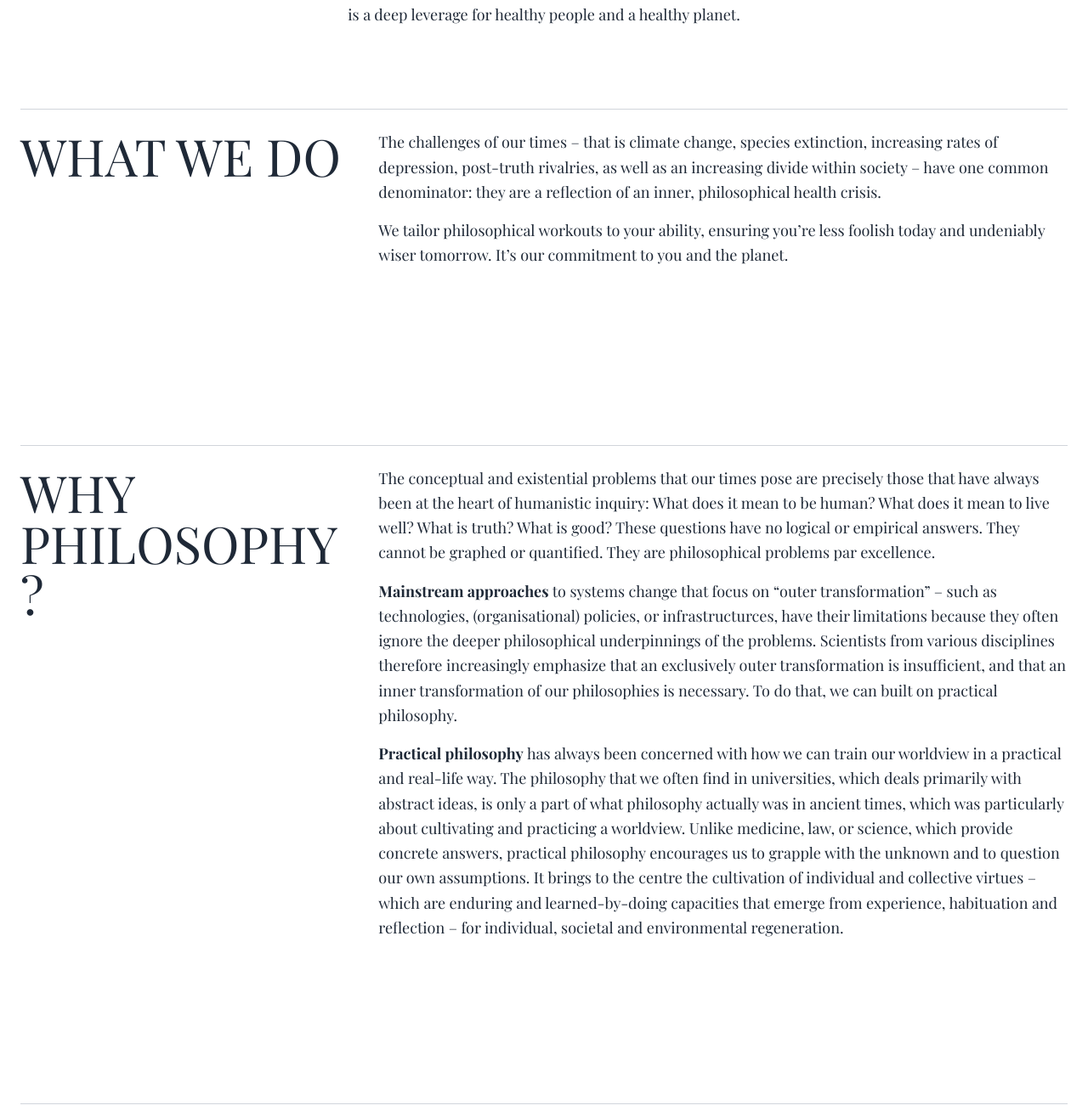
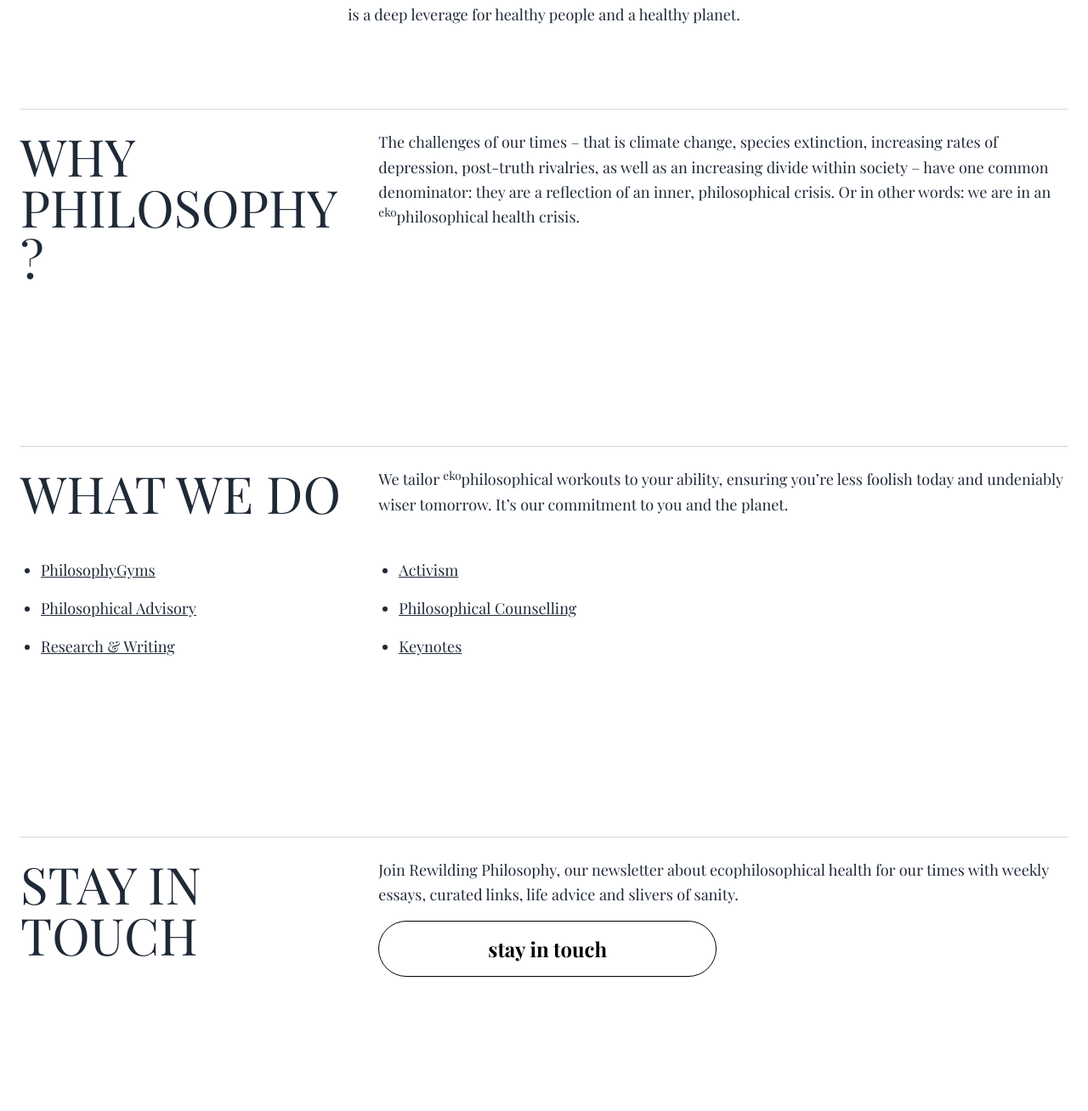
Before and after one commit to JessicaBoehme/jessicaboehme.github.io, a plain HTML site: page index.html in a window 1280 px wide. Shown: the part 512-1820 px from the top of the page at 85% size. Drawn offline with Linux system fonts and the light colour scheme.

Commit message:
changes really?

```diff
--- a/index.html
+++ b/index.html
@@ -1,13 +1,12 @@
 <!DOCTYPE html>
 <html lang="en">
+
 <head>
   <meta charset="UTF-8" />
   <meta name="viewport" content="width=device-width, initial-scale=1.0" />
   <meta name="description" content="Institute for Practical ekoPhilosophy" />
-    <meta
-      name="keywords"
-      content="philosophy, practical philosophy, eko, eco, institute, education, philosophy gym, philosophy counselling, keynotes, research, writing, activism"
-    />
+  <meta name="keywords"
+    content="philosophy, practical philosophy, eko, eco, institute, education, philosophy gym, philosophy counselling, keynotes, research, writing, activism" />
   <meta name="author" content="Jessica Boehme" />
   <meta name="viewport" content="width=device-width, initial-scale=1.0" />
 
@@ -15,12 +14,7 @@
 
   <link rel="stylesheet" href="css/main.css" />
   <link rel="stylesheet" href="css/output.css" />
-    <link
-      rel="stylesheet"
-      href="css/fonts.css"
-      media="print"
-      onload="this.media='all'"
-    />
+  <link rel="stylesheet" href="css/fonts.css" media="print" onload="this.media='all'" />
   <link rel="apple-touch-icon" sizes="180x180" href="/apple-touch-icon.png" />
   <link rel="icon" type="image/png" sizes="32x32" href="/favicon-32x32.png" />
   <link rel="icon" type="image/png" sizes="16x16" href="/favicon-16x16.png" />
@@ -32,68 +26,30 @@
 <body class="bg-white text-gray-800 antialiased">
   <div class="container mx-auto px-6">
     <header class="justify-between items-center py-6 hidden lg:flex">
-        <a href="index.html"
-          ><img src="ipep_logo.png" alt="logo" class="w-48"
-        /></a>
+      <a href="index.html"><img src="ipep_logo.png" alt="logo" class="w-48" /></a>
       <nav>
-          <a
-            href="index.html"
-            class="text-base font-bold hover:text-gray-600 mr-4"
-            >HOME</a
-          >
-          <a
-            href="about.html"
-            class="text-base font-normal hover:text-gray-600 mr-4"
-            >ABOUT</a
-          >
-          <a
-            href="tools.html"
-            class="text-base font-normal hover:text-gray-600 mr-4"
-            >TOOLS</a
-          >
-          <a
-            href="offers.html"
-            class="text-base font-normal hover:text-gray-600 mr-4"
-            >OFFERS
+        <a href="index.html" class="text-base font-bold hover:text-gray-600 mr-4">HOME</a>
+        <a href="about.html" class="text-base font-normal hover:text-gray-600 mr-4">ABOUT</a>
+        <a href="tools.html" class="text-base font-normal hover:text-gray-600 mr-4">TOOLS</a>
+        <a href="offers.html" class="text-base font-normal hover:text-gray-600 mr-4">OFFERS
         </a>
-          <a
-            href="mailto:mail@jessicaboehme.com?subject=About IPEP&body=Dear Jessica, I am interested in your work. Can you tell me more about it?"
-            class="text-base font-normal hover:text-gray-600 inline-block py-2 px-4 border border-gray-900 rounded"
-            >SAY HI</a
-          >
+        <a href="mailto:mail@jessicaboehme.com?subject=About IPEP&body=Dear Jessica, I am interested in your work. Can you tell me more about it?"
+          class="text-base font-normal hover:text-gray-600 inline-block py-2 px-4 border border-gray-900 rounded">SAY
+          HI</a>
       </nav>
     </header>
     <header class="py-6 lg:hidden flex flex-col items-center">
-        <a href="index.html"
-          ><img src="ipep_logo.png" alt="logo" class="w-48"
-        /></a>
+      <a href="index.html"><img src="ipep_logo.png" alt="logo" class="w-48" /></a>
 
       <nav>
-          <a
-            href="index.html"
-            class="text-base font-bold hover:text-gray-600 mr-2"
-            >HOME</a
-          >
-          <a
-            href="about.html"
-            class="text-base font-normal hover:text-gray-600 mr-2 text-underline"
-            >ABOUT</a
-          >
-          <a
-            href="tools.html"
-            class="text-base font-normal hover:text-gray-600 mr-2"
-            >TOOLS</a
-          >
-          <a
-            href="offers.html"
-            class="text-base font-normal hover:text-gray-600 mr-2"
-            >OFFERS
+        <a href="index.html" class="text-base font-bold hover:text-gray-600 mr-2">HOME</a>
+        <a href="about.html" class="text-base font-normal hover:text-gray-600 mr-2 text-underline">ABOUT</a>
+        <a href="tools.html" class="text-base font-normal hover:text-gray-600 mr-2">TOOLS</a>
+        <a href="offers.html" class="text-base font-normal hover:text-gray-600 mr-2">OFFERS
         </a>
-          <a
-            href="mailto:mail@jessicaboehme.com?subject=About IPEP&body=Dear Jessica, I am interested in your work. Can you tell me more about it?"
-            class="text-base font-normal hover:text-gray-200 inline-block py-2 px-2 border border-gray-900 rounded"
-            >SAY HI</a
-          >
+        <a href="mailto:mail@jessicaboehme.com?subject=About IPEP&body=Dear Jessica, I am interested in your work. Can you tell me more about it?"
+          class="text-base font-normal hover:text-gray-200 inline-block py-2 px-2 border border-gray-900 rounded">SAY
+          HI</a>
       </nav>
     </header>
 
@@ -104,29 +60,86 @@
       <p class="text-lg leading-relaxed mb-4 text-center">
         is a deep leverage for healthy people and a healthy planet.
       </p>
+      <section class="mt-12 mb-12 lg:mt-24 lg:mb-48">
+        <div class="border-t border-gray-300"></div>
+        <div class="grid grid-cols-1 lg:grid-cols-3 gap-8 items-top mt-6">
+          <h2 class="text-5xl lg:text-6xl xl:lg:col-span-1 align-top uppercase break-words">
+            WHY PHILOSOPHY?
+          </h2>
+          <div class="lg:col-span-2">
+            <p class="text-lg leading-relaxed mb-4">
+              The challenges of our times – that is climate change, species extinction, increasing rates of depression,
+              post-truth rivalries, as well as an increasing divide within society – have one common denominator: they
+              are a reflection of an inner, philosophical crisis. Or in other words: we are in an
+              <sup>eko</sup>philosophical health crisis.
+            </p>
+          </div>
+        </div>
+      </section>
 
       <section class="mt-12 mb-12 lg:mt-24 lg:mb-48">
         <div class="border-t border-gray-300"></div>
         <div class="grid grid-cols-1 lg:grid-cols-3 gap-8 items-top mt-6">
-            <h2
-              class="text-5xl lg:text-6xl xl:lg:col-span-1 align-top uppercase break-words"
-            >
+          <h2 class="text-5xl lg:text-6xl xl:lg:col-span-1 align-top uppercase break-words">
             WHAT WE DO
           </h2>
           <div class="lg:col-span-2">
             <p class="text-lg leading-relaxed mb-4">
-                The challenges of our times – that is climate change, species
-                extinction, increasing rates of depression, post-truth
-                rivalries, as well as an increasing divide within society – have
-                one common denominator: they are a reflection of an inner,
-                philosophical health crisis.
-              </p>
-              <p class="text-lg leading-relaxed mb-4">
-                We tailor philosophical workouts to your ability, ensuring
-                you’re less foolish today and undeniably wiser tomorrow. It’s
-                our commitment to you and the planet.
+              We tailor <sup>eko</sup>philosophical workouts to your ability, ensuring you’re less foolish today and
+              undeniably wiser
+              tomorrow. It’s our commitment to you and the planet.
             </p>
           </div>
+          <div class="lg:col-span-1">
+            <ul class="list-disc pl-6">
+              <li class="text-lg leading-relaxed mb-4 underline">
+                <a href="tools.html">PhilosophyGyms</a>
+              </li>
+              <li class="text-lg leading-relaxed mb-4 underline">
+                <a href="offers.html#advisory">Philosophical Advisory</a>
+              </li>
+              <li class="text-lg leading-relaxed mb-4 underline">
+                <a href="offers.html#research">Research & Writing</a>
+              </li>
+            </ul>
+          </div>
+
+          <div class="lg:col-span-1">
+            <ul class="list-disc pl-6">
+              <li class="text-lg leading-relaxed mb-4 underline">
+                <a href="offers.html#activism">Activism</a>
+              </li>
+              <li class="text-lg leading-relaxed mb-4 underline">
+                <a href="offers.html#counselling">Philosophical Counselling</a>
+              </li>
+              <li class="text-lg leading-relaxed mb-4 underline">
+                <a href="offers.html#keynotes">Keynotes</a>
+              </li>
+            </ul>
+          </div>
+        </div>
+      </section>
+
+      <section class="mt-12 mb-12 lg:mt-24 lg:mb-48">
+        <div class="border-t border-gray-300"></div>
+        <div class="grid grid-cols-1 lg:grid-cols-3 gap-8 items-top mt-6">
+          <h2 class="text-5xl lg:text-6xl xl:lg:col-span-1 align-top uppercase break-words">
+            STAY IN TOUCH
+          </h2>
+          <div class="lg:col-span-2">
+            <p class="text-lg leading-relaxed mb-4">
+              Join Rewilding Philosophy, our newsletter about ecophilosophical
+              health for our times with weekly essays, curated links, life
+              advice and slivers of sanity.
+            </p>
+
+            <a href="https://jessicaboehme.substack.com/subscribe"
+              class="text-2xl border border-black text-black font-bold mx-auto py-4 px-32 rounded-full inline-block text-center">stay
+              in touch</a>
+          </div>
+        </div>
+      </section>
+    </main>
   </div>
   </section>
 
@@ -137,59 +150,12 @@
             life." - Dale Jamieson
           </blockquote>
         </section> -->
-        <section class="mt-12 mb-12 lg:mt-24 lg:mb-48">
-          <div class="border-t border-gray-300"></div>
-          <div class="grid grid-cols-1 lg:grid-cols-3 gap-8 items-top mt-6">
-            <h2
-              class="text-5xl lg:text-6xl xl:lg:col-span-1 align-top uppercase break-words"
-            >
-              WHY PHILOSOPHY?
-            </h2>
-            <div class="lg:col-span-2">
-              <p class="text-lg leading-relaxed mb-4">
-                The conceptual and existential problems that our times pose are
-                precisely those that have always been at the heart of humanistic
-                inquiry: What does it mean to be human? What does it mean to
-                live well? What is truth? What is good? These questions have no
-                logical or empirical answers. They cannot be graphed or
-                quantified. They are philosophical problems par excellence.
-              </p>
-              <p class="text-lg leading-relaxed mb-4">
-                <span class="font-bold">Mainstream approaches</span> to systems
-                change that focus on “outer transformation” – such as
-                technologies, (organisational) policies, or infrastructurces,
-                have their limitations because they often ignore the deeper
-                philosophical underpinnings of the problems. Scientists from
-                various disciplines therefore increasingly emphasize that an
-                exclusively outer transformation is insufficient, and that an
-                inner transformation of our philosophies is necessary. To do
-                that, we can built on practical philosophy.
-              </p>
-              <p class="text-lg leading-relaxed">
-                <span class="font-bold">Practical philosophy</span> has always
-                been concerned with how we can train our worldview in a
-                practical and real-life way. The philosophy that we often find
-                in universities, which deals primarily with abstract ideas, is
-                only a part of what philosophy actually was in ancient times,
-                which was particularly about cultivating and practicing a
-                worldview. Unlike medicine, law, or science, which provide
-                concrete answers, practical philosophy encourages us to grapple
-                with the unknown and to question our own assumptions. It brings
-                to the centre the cultivation of individual and collective
-                virtues – which are enduring and learned-by-doing capacities
-                that emerge from experience, habituation and reflection – for
-                individual, societal and environmental regeneration.
-              </p>
-            </div>
-          </div>
-        </section>
+
 
   <section class="mt-12 mb-12 lg:mt-24 lg:mb-48">
     <div class="border-t border-gray-300"></div>
     <div class="grid grid-cols-1 lg:grid-cols-3 gap-8 items-top mt-6">
-            <h2
-              class="text-5xl lg:text-6xl xl:lg:col-span-1 align-top uppercase break-words"
-            >
+      <h2 class="text-5xl lg:text-6xl xl:lg:col-span-1 align-top uppercase break-words">
         OUR APPROACH
       </h2>
       <div class="lg:col-span-2">
@@ -211,11 +177,7 @@
           needs to be balanced with right hemispheric sensing (a defocus
           to the whole).
         </p>
-              <img
-                src="PhilosophicalHealth.png"
-                alt="Philosophical Health"
-                class="w-full"
-              />
+        <img src="PhilosophicalHealth.png" alt="Philosophical Health" class="w-full" />
       </div>
     </div>
   </section>
@@ -223,49 +185,7 @@
   <section class="mt-12 mb-12 lg:mt-24 lg:mb-48">
     <div class="border-t border-gray-300"></div>
     <div class="grid grid-cols-1 lg:grid-cols-3 gap-8 items-top mt-6">
-            <h2
-              class="text-5xl lg:text-6xl xl:lg:col-span-1 align-top uppercase break-words"
-            >
-              WHAT WE OFFER
-            </h2>
-            <div class="lg:col-span-1">
-              <ul class="list-disc pl-6">
-                <li class="text-lg leading-relaxed mb-4 underline">
-                  <a href="tools.html">PhilosophyGyms</a>
-                </li>
-                <li class="text-lg leading-relaxed mb-4 underline">
-                  <a href="offers.html#advisory">Philosophical Advisory</a>
-                </li>
-                <li class="text-lg leading-relaxed mb-4 underline">
-                  <a href="offers.html#research">Research & Writing</a>
-                </li>
-              </ul>
-            </div>
-
-            <div class="lg:col-span-1">
-              <ul class="list-disc pl-6">
-                <li class="text-lg leading-relaxed mb-4 underline">
-                  <a href="offers.html#activism">Activism</a>
-                </li>
-                <li class="text-lg leading-relaxed mb-4 underline">
-                  <a href="offers.html#counselling"
-                    >Philosophical Counselling</a
-                  >
-                </li>
-                <li class="text-lg leading-relaxed mb-4 underline">
-                  <a href="offers.html#keynotes">Keynotes</a>
-                </li>
-              </ul>
-            </div>
-          </div>
-        </section>
-
-        <section class="mt-12 mb-12 lg:mt-24 lg:mb-48">
-          <div class="border-t border-gray-300"></div>
-          <div class="grid grid-cols-1 lg:grid-cols-3 gap-8 items-top mt-6">
-            <h2
-              class="text-5xl lg:text-6xl xl:lg:col-span-1 align-top uppercase break-words"
-            >
+      <h2 class="text-5xl lg:text-6xl xl:lg:col-span-1 align-top uppercase break-words">
         STAY IN TOUCH
       </h2>
       <div class="lg:col-span-2">
@@ -275,11 +195,9 @@
           advice and slivers of sanity.
         </p>
 
-              <a
-                href="https://jessicaboehme.substack.com/subscribe"
-                class="text-2xl border border-black text-black font-bold mx-auto py-4 px-32 rounded-full inline-block text-center"
-                >stay in touch</a
-              >
+        <a href="https://jessicaboehme.substack.com/subscribe"
+          class="text-2xl border border-black text-black font-bold mx-auto py-4 px-32 rounded-full inline-block text-center">stay
+          in touch</a>
       </div>
     </div>
   </section>
@@ -290,11 +208,8 @@
     <div class="border-t border-gray-800 mb-8"></div>
 
     <!-- add a link to Linkedin -->
-        <a
-          href="https://www.linkedin.com/in/jessica-boehme-philosophy/"
-          class="text-base font-normal hover:text-gray-600 mr-4"
-          >LinkedIn</a
-        >
+    <a href="https://www.linkedin.com/in/jessica-boehme-philosophy/"
+      class="text-base font-normal hover:text-gray-600 mr-4">LinkedIn</a>
     <p class="text-lg leading-relaxed mb-4">
       © 2024 Institute for practical <sup>eko</sup>philosophy
       <!-- <div class="grid grid-cols-1 lg:grid-cols-2 gap-48 items-top mt-6">
@@ -311,4 +226,5 @@
   </footer>
   </div>
 </body>
+
 </html>
```
Lines whose indentation alone changed are shown as unchanged.
